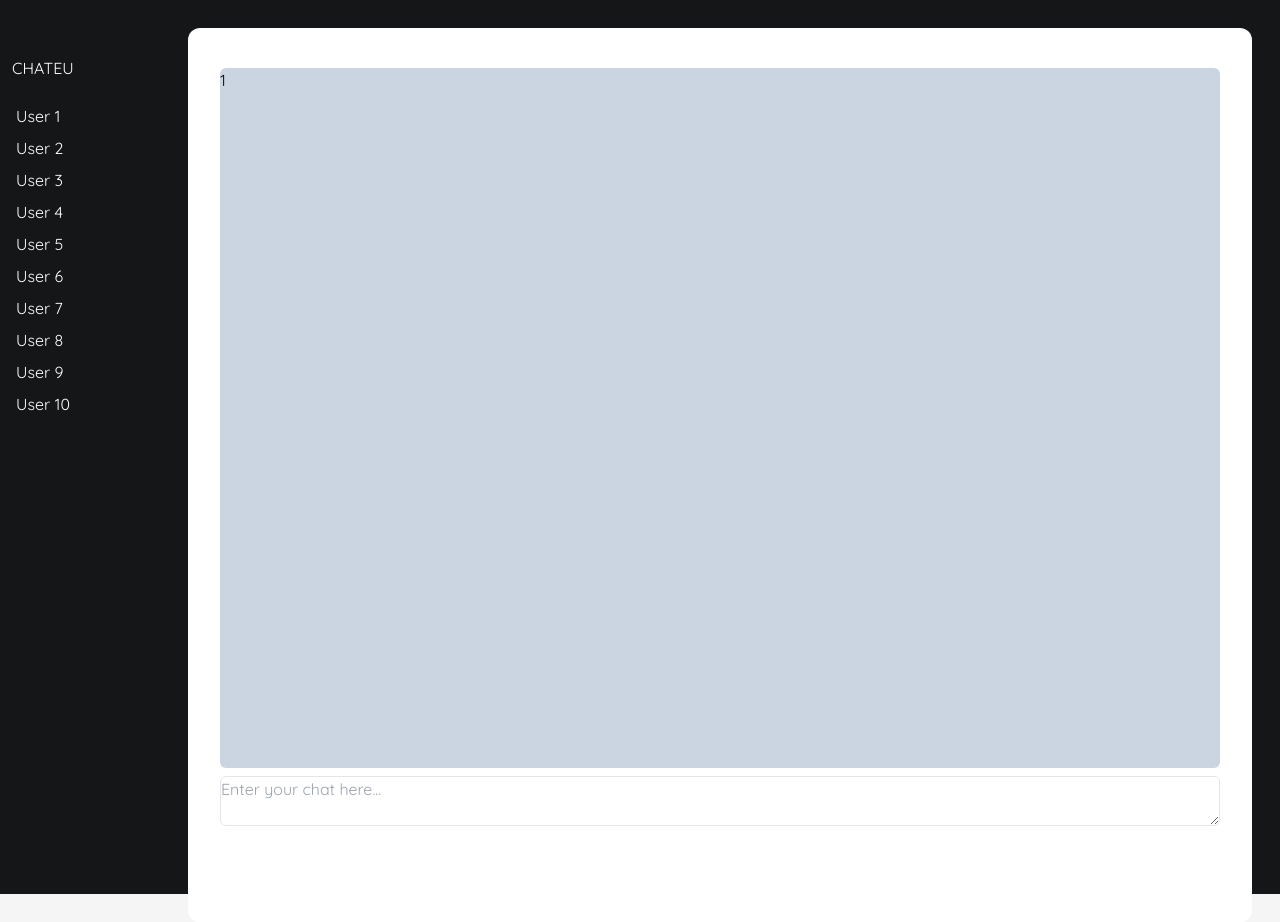
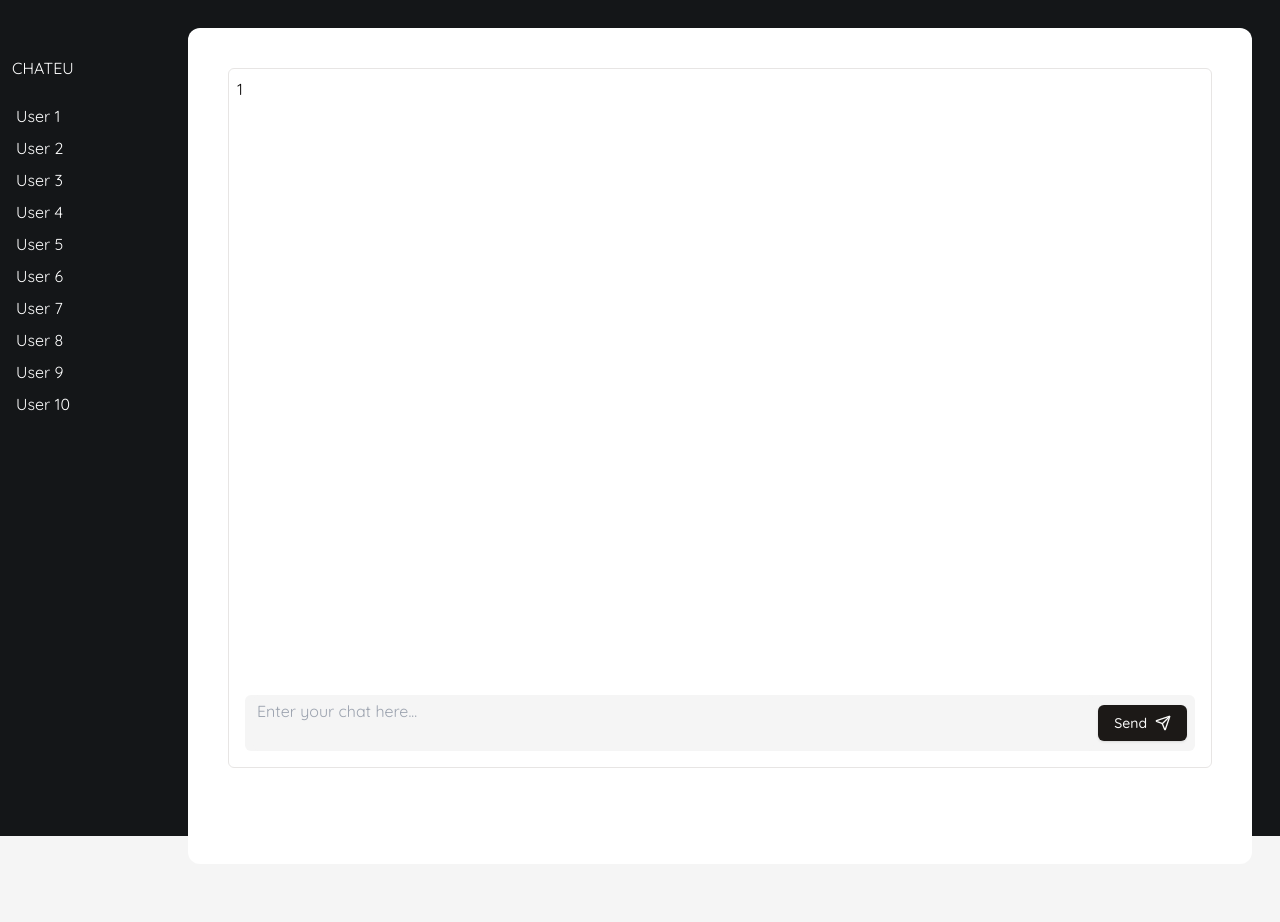
Before and after one commit to russellbanares322/chateu, a Next.js app: page /chats/1 in a window 1280 px wide. After the commit the page ends 864 px from the top, so only its background shows below. Built offline with nearby package versions, Linux system fonts and the light colour scheme; what @convex-dev/auth would draw is missing.

Commit message:
style: add border in chat page instead of background color for better readability of chats

```diff
--- a/app/chats/[chatId]/page.tsx
+++ b/app/chats/[chatId]/page.tsx
@@ -1,4 +1,6 @@
+import { Button } from "@/components/ui/button";
 import ChatLayout from "../_layout/chat-layout";
+import { SendIcon } from "lucide-react";
 
 type ChatProps = {
   params: Promise<{
@@ -6,19 +8,26 @@ type ChatProps = {
   }>;
 };
 
+const dummyChatData = Array.from({});
 // Map real data
 export default async function Chat({ params }: ChatProps) {
   const { chatId } = await params;
   return (
     <ChatLayout>
-      <div className="flex flex-col gap-2 items-center justify-center">
-        <div className="bg-slate-300 w-[1000px] h-[700px] rounded-md">
+      <div className="flex gap-2 items-center justify-center">
+        <div className="relative flex flex-col p-2 border border-solid w-[1000px] h-[700px] rounded-md">
           {chatId}
+          <div className="flex items-center bg-gray-100 gap-1 absolute rounded-md bottom-0 left-0 right-0 mx-auto w-[950px] mb-4 px-2">
+            <textarea
+              autoFocus
+              className="border max-h-[900px] rounded-md p-1 bg-gray-100  w-full outline-none border-none resize-none"
+              placeholder="Enter your chat here..."
+            />
+            <Button>
+              Send <SendIcon />
+            </Button>
+          </div>
         </div>
-        <textarea
-          className="border w-[1000px] rounded-md focus:outline-blue-500"
-          placeholder="Enter your chat here..."
-        />
       </div>
     </ChatLayout>
   );
--- a/tailwind.config.ts
+++ b/tailwind.config.ts
@@ -20,6 +20,7 @@ export default {
       colors: {
         whitesmoke: "#fefefe",
         gray: "#232627",
+        "gray-100": "#f5f5f5",
         black: "#141618",
         background: "hsl(var(--background))",
         foreground: "hsl(var(--foreground))",
```
